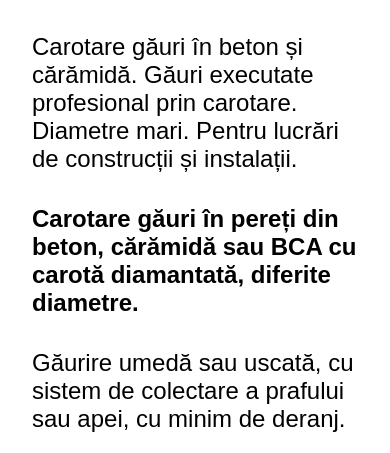
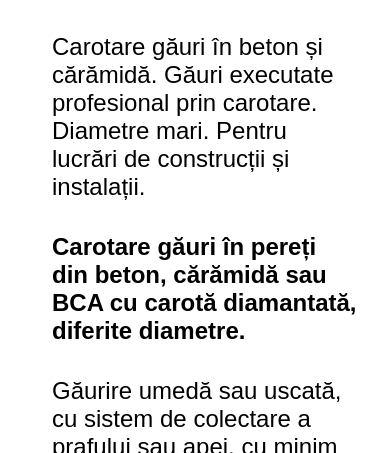
Before and after one commit to BogdanBargaoanu/BogdanBargaoanu.github.io, a plain HTML site: page index.html in a window 390 px wide. Shown: the part 647-1100 px from the top of the page. Drawn offline with Linux system fonts and the light colour scheme.

Commit message:
fix responsive design

```diff
--- a/index.html
+++ b/index.html
@@ -18,6 +18,7 @@
             <li id="li3"><a href="#contact"><i class="fas fa-phone-alt"></i> Contact</a></li>
         </ul>
     </nav>
+    <div class="content-container">
         <img id="logo" src="resources/logo.png">
         <h1 id="title">Corexa</h1>
         <h2 id="info">Servicii de carotare</h2>
@@ -105,11 +106,12 @@
                 <p id="numar-telefon"></p>
             </div>
         </section>
-    <script src="script.js"></script>
+    </div>
     <footer>
         <h1 class="footer-text">SC COREXA SRL , Adresa - Bistrița, jud. B-N</h1>
         <h1 id="copyright">Design by: <a class="remove-style" href="https://www.linkedin.com/in/bogdan-alexandru-bargaoanu-598478211/" target="_blank">Bogdan Bârgăoanu  &copy; 2024</a></h1>
     </footer>
+    <script src="script.js"></script>
 </body>
 
 </html>
--- a/styles.css
+++ b/styles.css
@@ -234,6 +234,10 @@ section {
         height: 300px;
     }
 
+    .content-container {
+        margin-left: 20px;
+    }
+
     #despre-noi p,
     #contact p {
         margin-left: 1rem;
```
Lines whose indentation alone changed are shown as unchanged.
